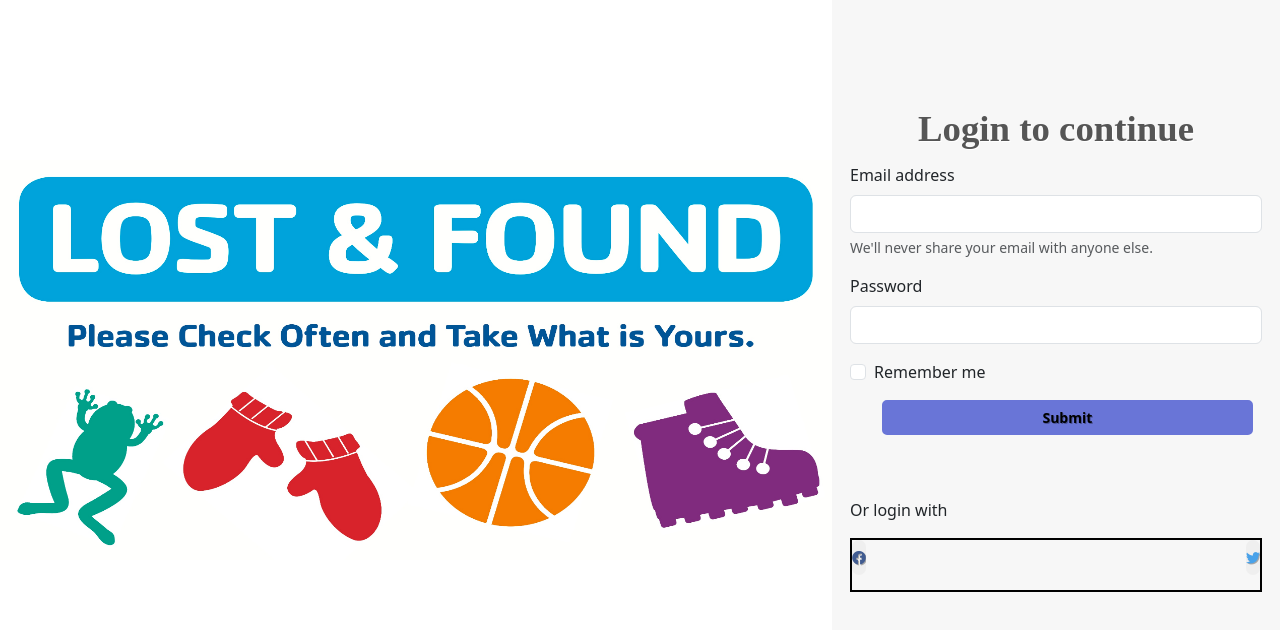
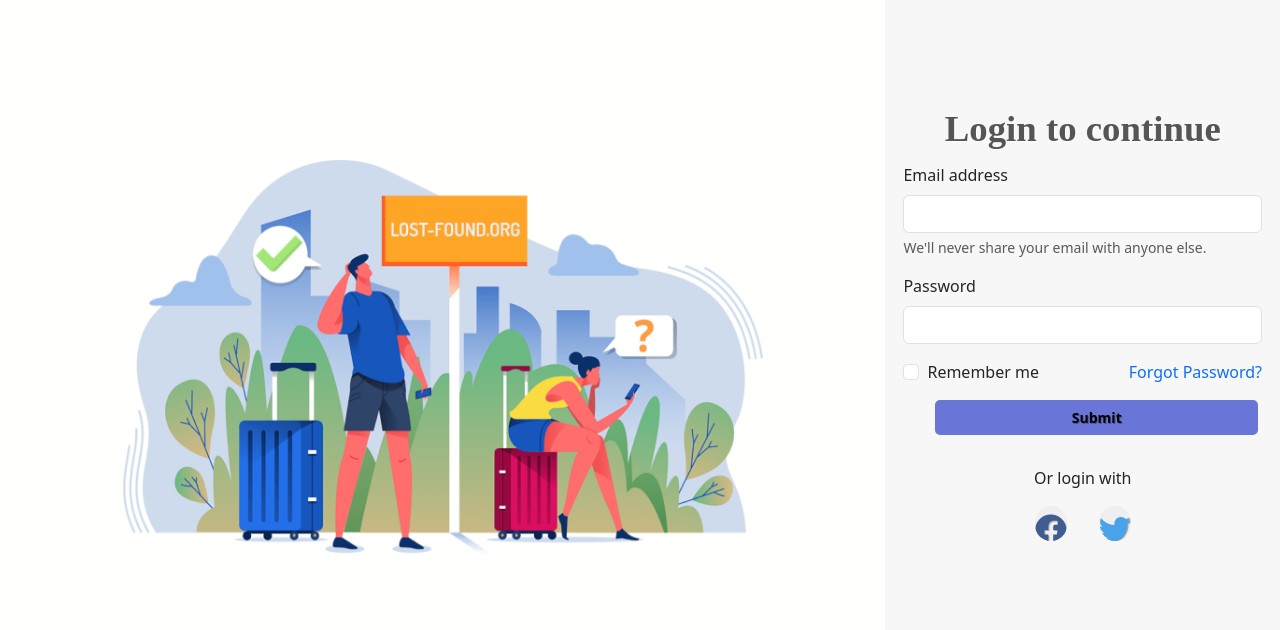
Before and after one commit to upes-open/OSoC-Lost-And-Found-WebApp, a React (Create React App) app in the folder lost-and-found-webapp/: page / in a window 1280 px wide. Shown: the top 630 px of the page. Built offline with nearby package versions, Linux system fonts and the light colour scheme; a web font is replaced by a local one.

Commit message:
changed the banner on login page

```diff
--- a/lost-and-found-webapp/src/login-page/Login.css
+++ b/lost-and-found-webapp/src/login-page/Login.css
@@ -4,14 +4,20 @@
 }
 
 .banner  img{
-    display: inline-block;
-    width: 65vw;
+    width: 50vw;
     height: 50%;
     margin-top: 10rem;
+    /* border: 2px solid black; */
+
 }
-/* .banner {
-    border: 2px solid black;
-} */
+.banner {
+    /* border: 2px solid black; */
+    background-color: #fffffd;
+    width: 240vw;
+    height: 100vh;
+    display: flex;
+    justify-content: center;
+}
 .login-form {
     display: inline-block;
     background-color: #f7f7f7;
@@ -19,6 +25,15 @@
     width: 100%;
     border: 2px solid #f7f7f7;
     box-shadow: 5px 5px 1px 1px #f7f7f7;
+}
+
+.check-btns {
+    display: flex;
+    justify-content: space-between
+}
+
+.forgot-link a{
+    text-decoration: none;
 }
 
 .submit-btn {
@@ -33,23 +48,23 @@
 }
 
 .alt {
-    margin-top: 3rem;
-    /* display: flex;
-    justify-content: center; */
+    margin-top: 1rem;
+}
+.alt p {
+    text-align: center;
 }
 .alt-btns {
     display: flex;
-    justify-content: space-between;
+    justify-content: center;
     margin-top: 1rem;
-    border: 2px solid black
 }
 
 .alt-btn1 {
     color: #415c91;
-
-    /* margin-right: 3rem; */
+    font-size: 2rem;
+    margin-right: 2rem;
 }
 .alt-btn2 {
+    font-size: 2rem;
     color: #49a2ea;
-    margin-left: 3rem;
 }
--- a/lost-and-found-webapp/src/login-page/Login.js
+++ b/lost-and-found-webapp/src/login-page/Login.js
@@ -1,6 +1,6 @@
 import React from 'react'
 import './Login.css';
-import logo from './lost-and-found.jpg';
+import logo from './lost-and-found-service.jpeg';
 
 export default function Login() {
   return (
@@ -20,9 +20,14 @@ export default function Login() {
             <label for="password" class="form-label">Password</label>
             <input type="password" class="form-control" id="password" />
           </div>
-          <div class="mb-3 form-check">
-            <input type="checkbox" class="form-check-input" id="check1" />
-            <label class="form-check-label" for="check1">Remember me</label>
+          <div className='check-btns'>
+            <div class="mb-3 form-check">
+              <input type="checkbox" class="form-check-input" id="check1" />
+              <label class="form-check-label" for="check1">Remember me</label>
+            </div>
+            <div className='forgot-link'>
+              <a href='/'>Forgot Password?</a>
+            </div>
           </div>
           <button type="submit" class="submit-btn">Submit</button>
 
```
Also changed, not shown: lost-and-found-webapp/src/login-page/lost$found1.jpg (added), lost-and-found-webapp/src/login-page/lost-and-found-service.jpeg (added).
